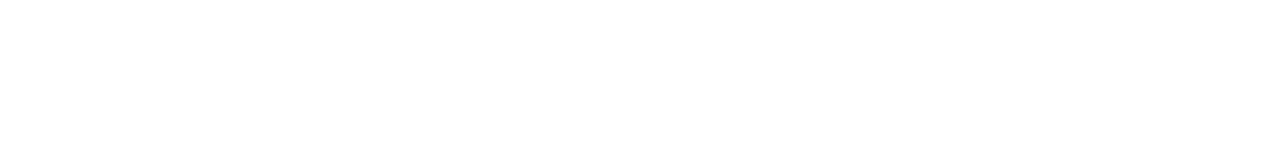
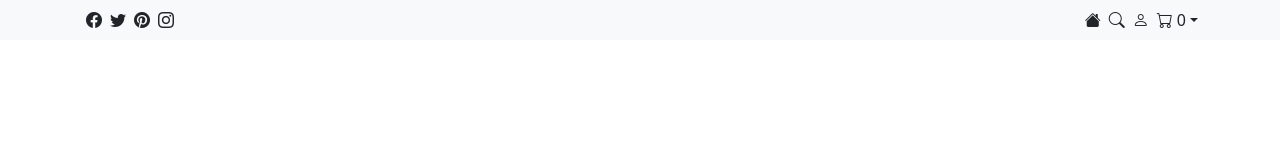
Before and after one commit to GrandeJames/islandsnow, a plain HTML site: page index.html in a window 1280 px wide. Drawn offline with nearby package versions, Linux system fonts and the light colour scheme.

Commit message:
Create navbar

```diff
--- a/index.html
+++ b/index.html
@@ -9,6 +9,40 @@
   <link rel="stylesheet" href="https://cdn.jsdelivr.net/npm/bootstrap-icons@1.8.3/font/bootstrap-icons.css">
 </head>
 <body>
-
+<nav class="navbar bg-light">
+  <div class="container">
+    <ul class="nav">
+      <li class="nav-item">
+        <i class="bi bi-facebook p-1"></i>
+      </li>
+      <li class="nav-item">
+        <i class="bi bi-twitter p-1"></i>
+      </li>
+      <li class="nav-item">
+        <i class="bi bi-pinterest p-1"></i>
+      </li>
+      <li class="nav-item">
+        <i class="bi bi-instagram p-1"></i>
+      </li>
+    </ul>
+    <ul class="nav justify-content-end">
+      <li class="nav-item">
+        <i class="bi bi-house-fill p-1"></i>
+      </li>
+      <li class="nav-item">
+        <i class="bi bi-search p-1"></i>
+      </li>
+      <li class="nav-item">
+        <i class="bi bi-person p-1"></i>
+      </li>
+      <li class="nav-item dropdown">
+        <div class="dropdown-toggle"><i class="bi bi-cart p-1"></i>0</div>
+        <ul class="dropdown-menu">
+          <li class="dropdown-item">Your cart is empty.</li>
+        </ul>
+      </li>
+    </ul>
+  </div>
+</nav>
 </body>
 </html>
```
